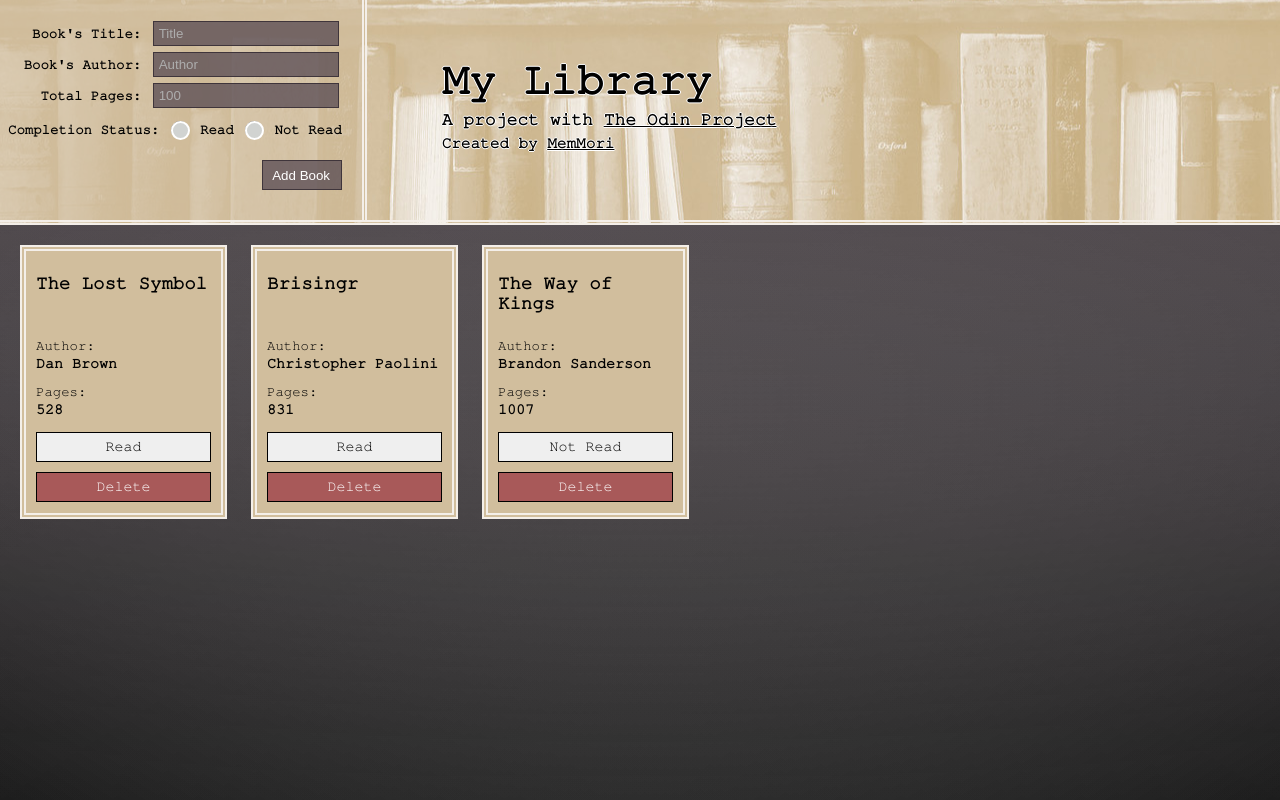
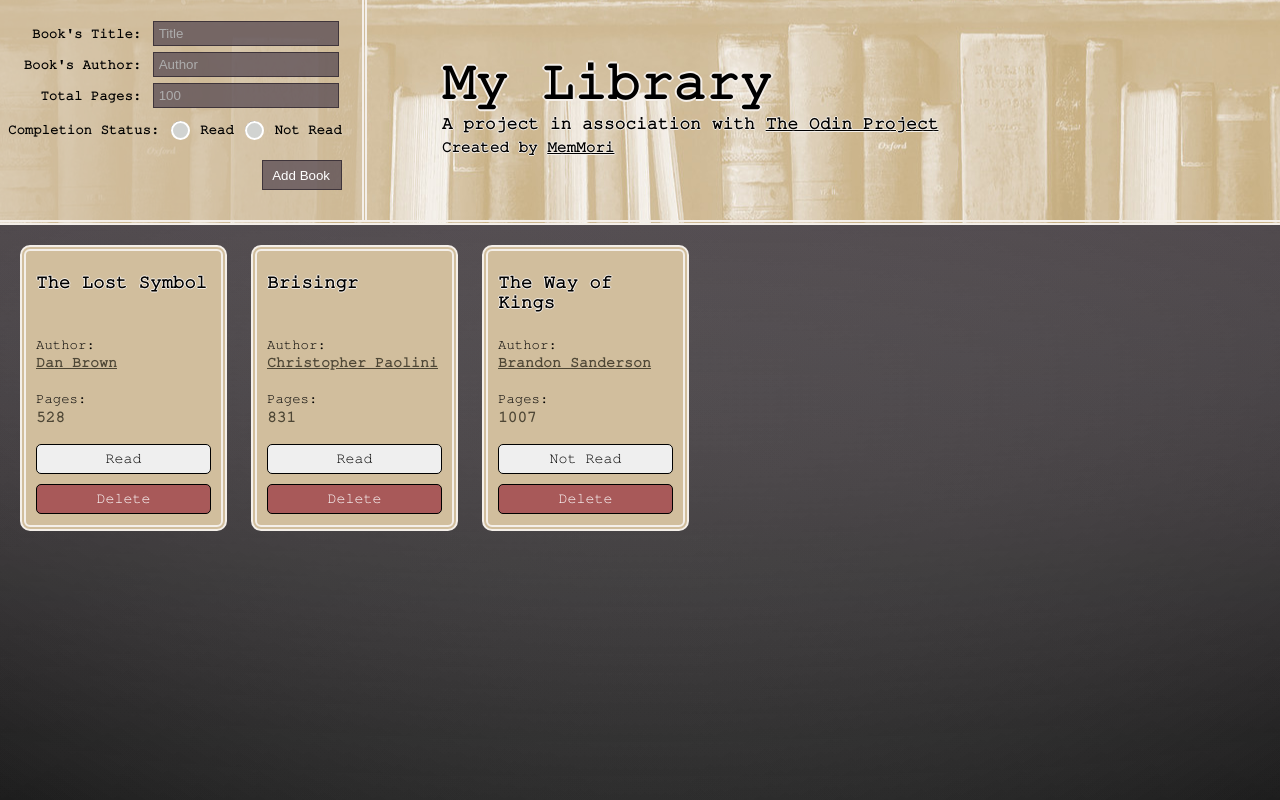
Before and after one commit to Mem-Mori/MyLibrary, a plain HTML site: page index.html in a window 1280 px wide. Drawn offline with Linux system fonts and the light colour scheme.

Commit message:
added link to google search for submitted author names

```diff
--- a/index.html
+++ b/index.html
@@ -28,7 +28,7 @@
 
                         <div id="header">
                                 <h2>My Library</h2>
-                                <p id="topLink">A project with <a id="linkA" href="https://www.theodinproject.com" target="_blank">The Odin Project</a></p>
+                                <p id="topLink">A project in association with <a id="linkA" href="https://www.theodinproject.com" target="_blank">The Odin Project</a></p>
                                 <p id="author">Created by <a id="mori" href="https://github.com/Mem-Mori" target="_blank">MemMori</a></p>
                         </div>
                 </div>
--- a/script.js
+++ b/script.js
@@ -22,12 +22,15 @@ function displayBook() {
                 const newDiv = document.createElement('div');
                 const newTitle = document.createElement('p');
                 const newAuthLabel = document.createElement('span');
-                const newAuth = document.createElement('p');
+                const newAuth = document.createElement('a');
                 const newPagesLabel = document.createElement('span');
                 const newPages = document.createElement('p');
                 const newStatus = document.createElement('button');
                 const newButton = document.createElement('button');
                 const newBreak = document.createElement('br');
+                const newBreak1 = document.createElement('br');
+                const newBreak2 = document.createElement('br');
+                const newBreak3 = document.createElement('br');
 
                 container.appendChild(newDiv);
 
@@ -41,9 +44,16 @@ function displayBook() {
                 newAuthLabel.textContent = 'Author:';
                 newDiv.appendChild(newAuthLabel);
 
+                newDiv.appendChild(newBreak);
+
                 newAuth.textContent = myLibrary[i].author;
                 newAuth.setAttribute('class', 'bookAuthor');
+                newAuth.setAttribute('href', 'https://www.google.com/search?q=' + myLibrary[i].author.replace(/\s/g, '+'));
+                newAuth.setAttribute('target', '_blank');
                 newDiv.appendChild(newAuth);
+
+                newDiv.appendChild(newBreak1);
+                newDiv.appendChild(newBreak2);
 
                 newPagesLabel.textContent = 'Pages:';
                 newDiv.appendChild(newPagesLabel);
@@ -57,7 +67,7 @@ function displayBook() {
                 newStatus.setAttribute('id', 'status' + i);
                 newDiv.appendChild(newStatus);
 
-                newDiv.appendChild(newBreak);
+                newDiv.appendChild(newBreak3);
 
                 newButton.textContent = 'Delete';
                 newButton.setAttribute('class', 'delete');
--- a/stylesheet.css
+++ b/stylesheet.css
@@ -22,7 +22,7 @@ body {
         border-bottom: #f4efe9 5px double;
         font-family: 'Nimbus';
         color: black;
-        text-shadow: 1px 0 0 #fff, 0 -1px 0 #fff, 0 1px 0 #fff, -1px 0 0 #fff;
+        text-shadow: 1px 0 0 #f4efe9, 0 -1px 0 #f4efe9, 0 1px 0 #f4efe9, -1px 0 0 #f4efe9;
 }
 
 #header {
@@ -32,8 +32,9 @@ body {
 }
 
 h2 {
-        font-size: 45px;
+        font-size: 55px;
         margin-bottom: 15px;
+        text-shadow: 2px 0 0 #f4efe9, 0 -2px 0 #f4efe9, 0 2px 0 #f4efe9, -2px 0 0 #f4efe9;
 }
 
 #topLink {
@@ -148,7 +149,7 @@ input[type='radio'] {
 .book {
         background-color: #d1be9d;
         width: 175px;
-        height: 242px;
+        height: 254px;
         display: inline-block;
         padding: 10px;
         align-content: center;
@@ -157,6 +158,11 @@ input[type='radio'] {
         font-size: 14px;
         border: #f4efe9 6px double;
         color: black;
+        border-radius: 10px;
+}
+
+.book:hover {
+        transform: scale(1.025);
 }
 
 .bookTitle {
@@ -167,18 +173,24 @@ input[type='radio'] {
         font-size: 19px;
         font-weight: 800;
         line-height: 20px;
+        text-shadow: 1px 0 0 #f4efe9, 0 -1px 0 #f4efe9, 0 1px 0 #f4efe9, -1px 0 0 #f4efe9
 }
 
 .bookAuthor {
         font-size: 15px;
         font-weight: bold;
-        margin-bottom: 10px;
+        color: rgb(77, 70, 53);
+}
+
+.bookAuthor:hover {
+        color: rgb(0, 0, 150);
 }
 
 .bookPages {
-        font-size: 15px;
+        font-size: 16px;
         font-weight: bold;
-        margin-bottom: 10px;
+        margin-bottom: 15px;
+        color: rgb(77, 70, 53);
 }
 
 .bookStatus {
@@ -189,6 +201,7 @@ input[type='radio'] {
         height: 30px;
         margin-bottom: 10px;
         border: black 1px solid;
+        border-radius: 5px;
 }
 
 .bookStatus:hover {
@@ -209,6 +222,7 @@ input[type='radio'] {
         background-color: rgb(168, 89, 89);
         color: white;
         border: black 1px solid;
+        border-radius: 5px;
 }
 
 .delete:hover {
```
